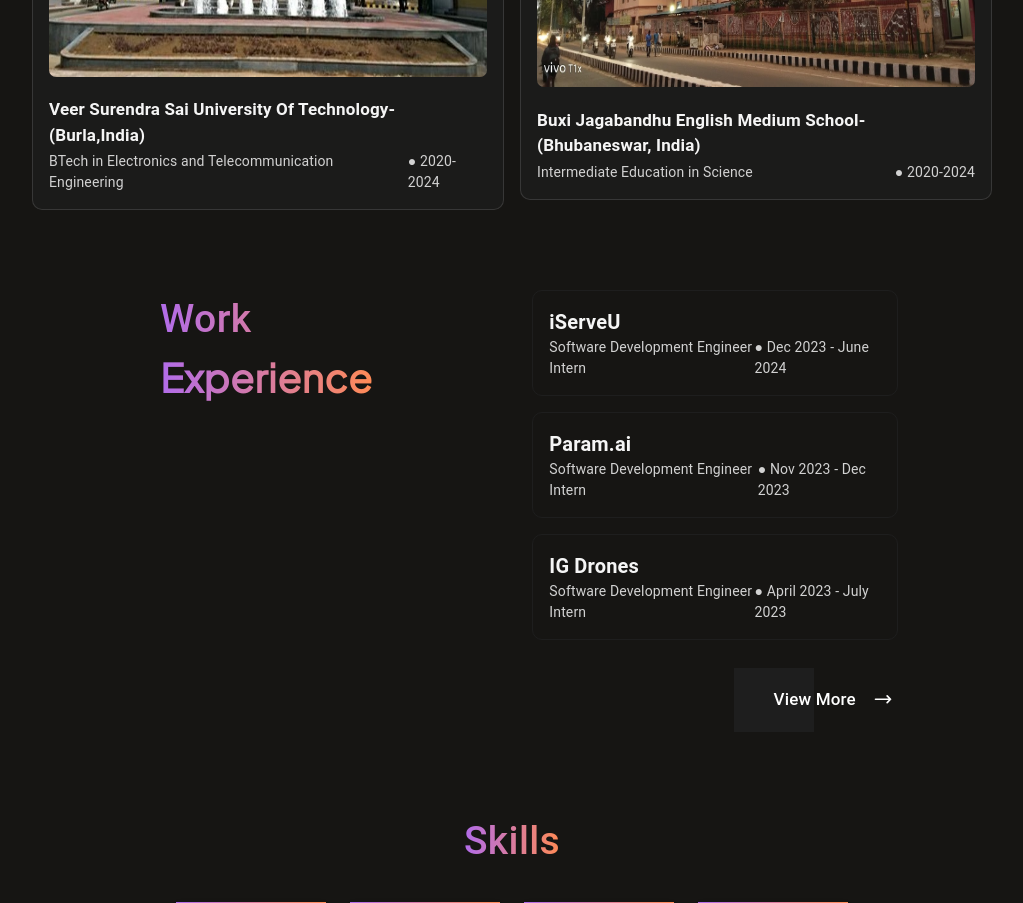
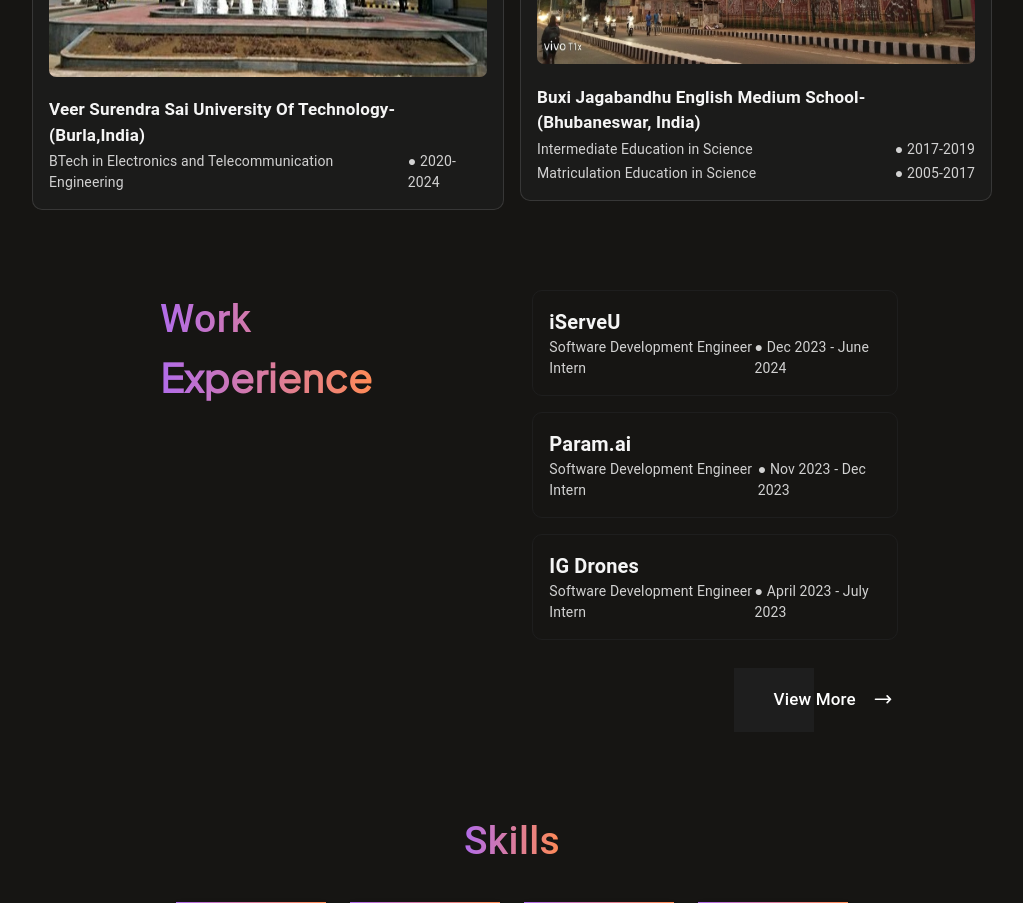
Before and after one commit to faizan-blip/rudra-portfolio, a Next.js app: page /about in a window 1280 px wide. Shown: the part 1260-2163 px from the top of the page, without its empty margins (128-1151 px from the left). Built offline with nearby package versions, Linux system fonts and the light colour scheme.

Commit message:
ui fixed

```diff
--- a/src/app/Components/Aboutcompo.jsx
+++ b/src/app/Components/Aboutcompo.jsx
@@ -68,11 +68,15 @@ const Aboutcompo = () => {
            </Stack>
 
            <Stack  width={{lg:"60%" , md:"70%" , sm:"80%" , xs:"auto"}}  className="border" flexDirection='column' borderColor='#fff' height='100%' sx={{ border:"1px solid rgba(255, 255, 255, 0.125)" , backdropFilter:"blur(16px) saturate(180%)" , background:"rgba(30, 30, 30, 0.75)"}} padding={{sm:"1em 1em" , xs:"0.5em 0.5em"}} borderRadius='10px' gap='0.2em'>
-     <Box component='img' src="/bjem.jpg" sx={{width:"100%", height:{sm:"350px" , xs:"300px"}, borderRadius:"7px"}}/>
+     <Box component='img' src="/bjem.jpg" sx={{width:"100%", height:{sm:"328px" , xs:"300px"}, borderRadius:"7px"}}/>
      <Typography color='#f5f5f5' fontWeight='700' fontSize='17px' marginTop='1em'>Buxi Jagabandhu English Medium School-(Bhubaneswar, India)</Typography>
                   <Stack flexDirection={{sm:"row" , xs:"column"}} gap={{sm:"0" ,xs:"0.1em"}} justifyContent='space-between' >
                     <Typography color='#d2d2d2' fontWeight='400' fontSize='14px'>Intermediate Education in Science</Typography>
-                    <Typography color='#d2d2d2' fontWeight='400' fontSize='14px'>● 2020-2024</Typography>
+                    <Typography color='#d2d2d2' fontWeight='400' fontSize='14px'>● 2017-2019</Typography>
+                  </Stack>
+                  <Stack flexDirection={{sm:"row" , xs:"column"}} gap={{sm:"0" ,xs:"0.1em"}} justifyContent='space-between' >
+                    <Typography color='#d2d2d2' fontWeight='400' fontSize='14px'>Matriculation Education in Science</Typography>
+                    <Typography color='#d2d2d2' fontWeight='400' fontSize='14px'>● 2005-2017</Typography>
                   </Stack>
            </Stack>
           </Stack>
```
